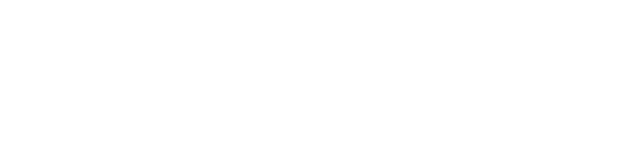
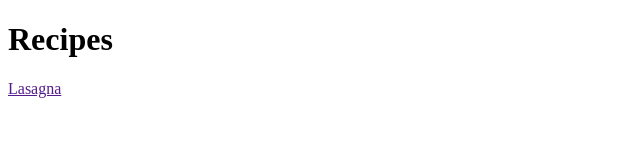
Before and after one commit to Wasiq032/test-repo, a plain HTML site: page index.html in a window 1280 px wide. Shown: the whole page, without its empty margins (0-640 px from the left). Drawn offline with Linux system fonts and the light colour scheme.

Commit message:
html of website

```diff
--- a/index.html
+++ b/index.html
@@ -3,9 +3,10 @@
 <head>
     <meta charset="UTF-8">
     <meta name="viewport" content="width=device-width, initial-scale=1.0">
-    <title>Document</title>
+    <title>Recipes</title>
 </head>
 <body>
-
+    <h1> Recipes </h1>
+    <a href="">Lasagna</a>
 </body>
 </html>
```
Also changed, not shown: lasagna.html (added).
